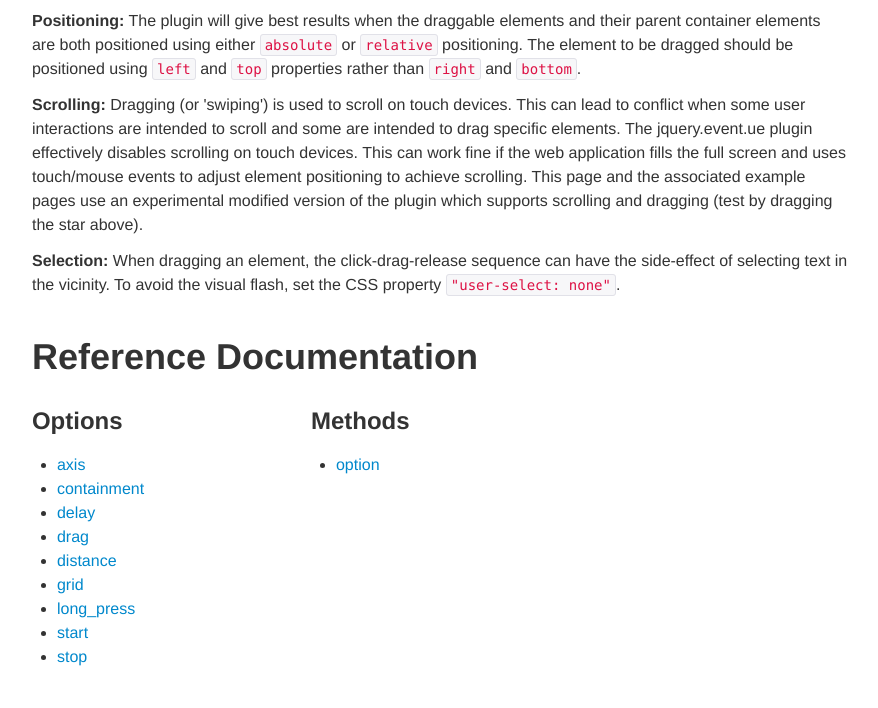
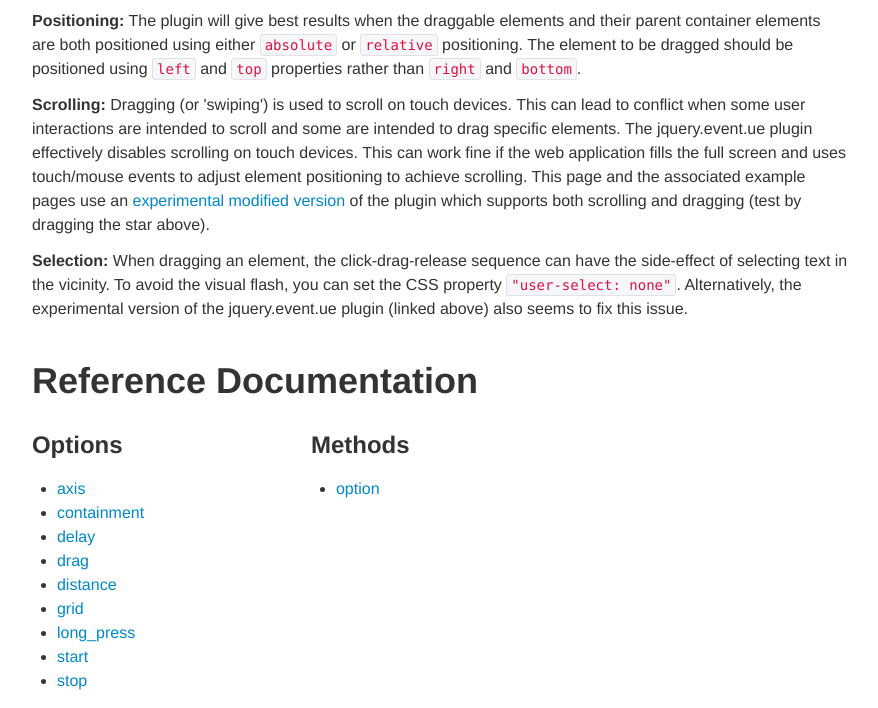
Before and after one commit to grantm/jquery-udraggable, a plain HTML site: page index.html in a window 1280 px wide. Shown: the part 990-1698 px from the top of the page, without its empty margins (200-1078 px from the left). Drawn offline with Linux system fonts and the light colour scheme.

Commit message:
remove 'user-select: none' from style to allow copying
The visual flashing of selected text seems to be fixed by the mods to the
event.ue plugin to allow scrolling.

```diff
--- a/css/site.css
+++ b/css/site.css
@@ -1,9 +1,3 @@
-
-body {
-  user-select: none;
-  -moz-user-select: none;
-  -webkit-user-select: none;
-}
 
 div.hero-unit {
   margin-top: 30px;
--- a/examples/examples.css
+++ b/examples/examples.css
@@ -3,9 +3,6 @@ body {
   font-family: sans-serif;
   color: #333333;
   padding: 1em 1em 5em 1em;
-  user-select: none;
-  -moz-user-select: none;
-  -webkit-user-select: none;
 }
 
 p {
--- a/index.html
+++ b/index.html
@@ -81,14 +81,17 @@
             scrolling on touch devices.  This can work fine if the web
             application fills the full screen and uses touch/mouse events to
             adjust element positioning to achieve scrolling.  This page and the
-            associated example pages use an experimental modified version of
-            the plugin which supports scrolling and dragging (test by dragging
+            associated example pages use an <a
+            href="jquery.event.ue.js">experimental modified version</a> of the
+            plugin which supports both scrolling and dragging (test by dragging
             the star above).</p>
 
             <p><strong>Selection:</strong> When dragging an element, the
             click-drag-release sequence can have the side-effect of selecting
-            text in the vicinity.  To avoid the visual flash, set the CSS
-            property <code>"user-select: none"</code>.</p>
+            text in the vicinity.  To avoid the visual flash, you can set the
+            CSS property <code>"user-select: none"</code>.  Alternatively, the
+            experimental version of the jquery.event.ue plugin (linked above)
+            also seems to fix this issue.</p>
 
             <h1 id="reference">Reference Documentation</h1>
 
```
